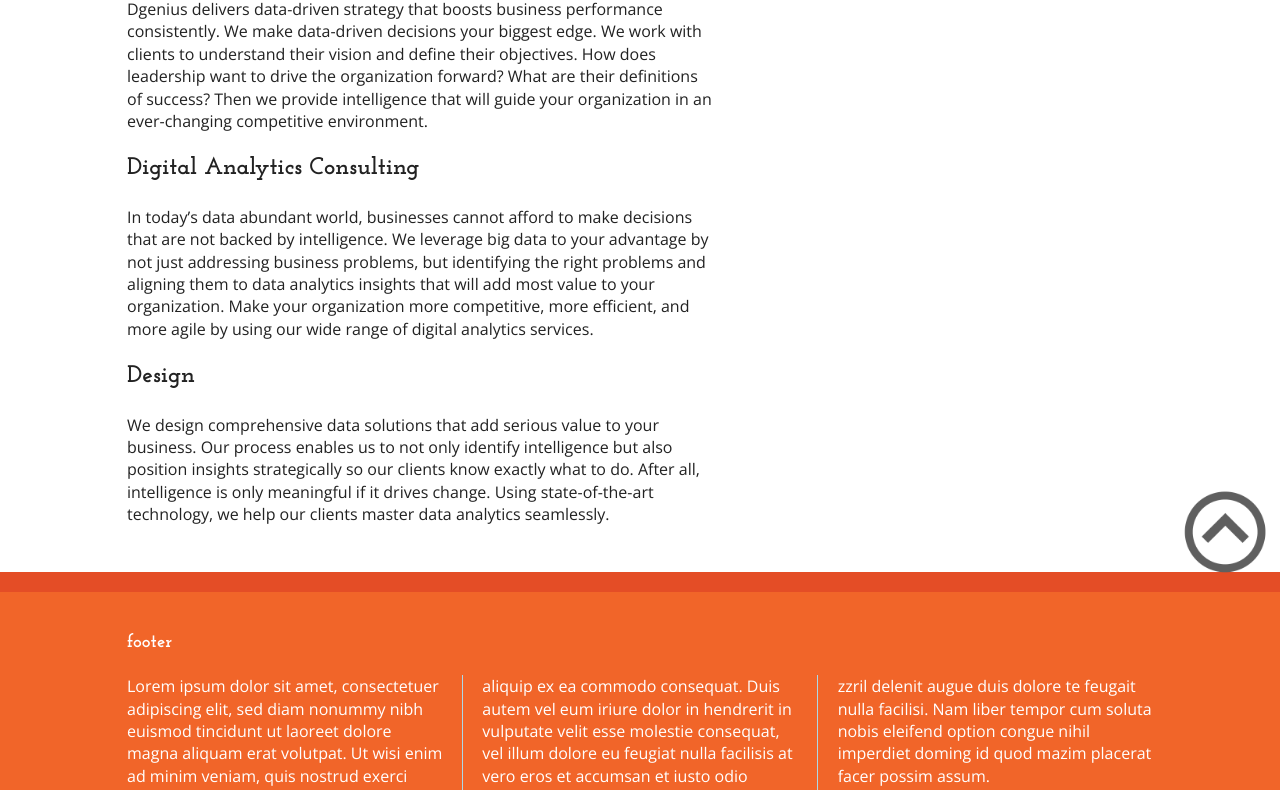
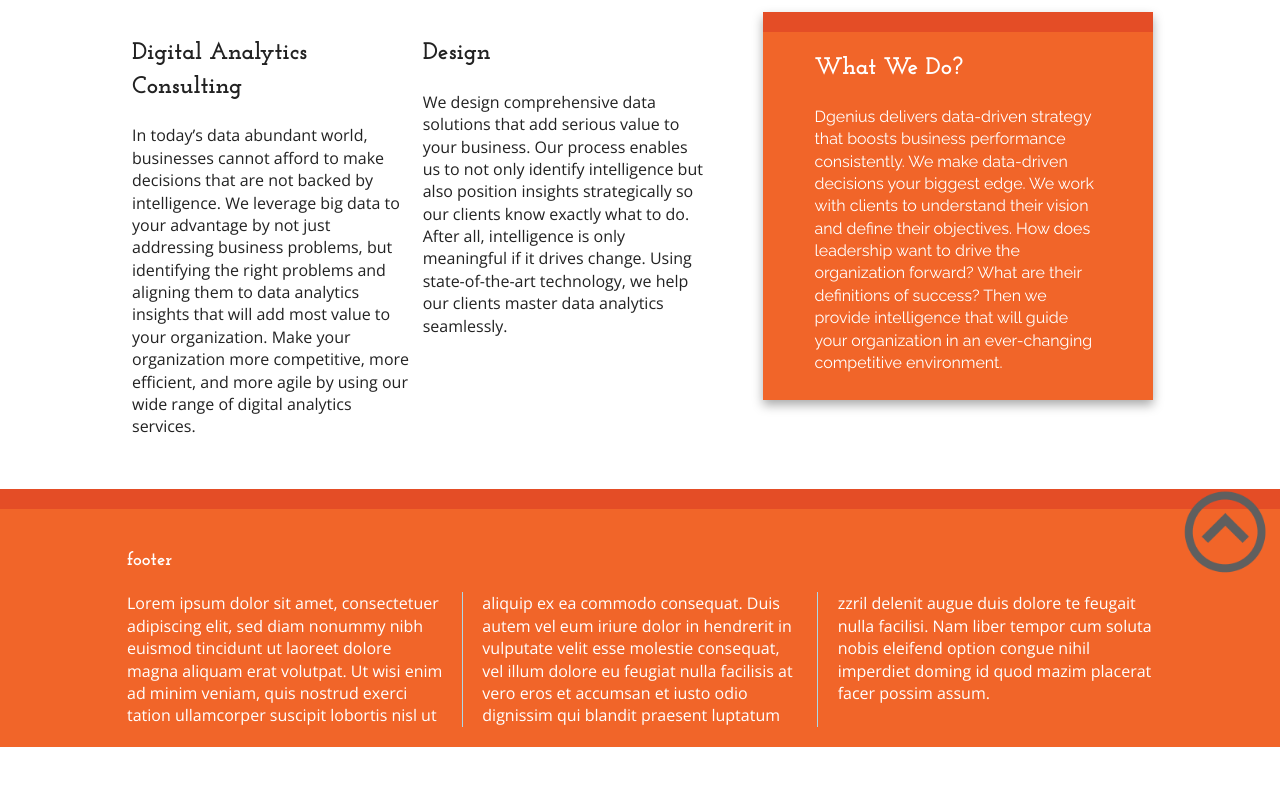
Before and after one commit to rmak78/pure-html5-css3-webpages, a plain HTML site: page what-we-do.html in a window 1280 px wide. Shown: the part 213-1003 px from the top of the page. After the commit the page ends 960 px from the top, so only its background shows below. Drawn offline with nearby package versions, Linux system fonts and the light colour scheme.

Commit message:
What we do page update

```diff
--- a/what-we-do.html
+++ b/what-we-do.html
@@ -24,6 +24,15 @@
 		</script>
 	</head>
     <body>
+	<style>
+		.box.left {
+		width: 48%;
+		float:left;
+		padding: 5px;
+		}
+
+
+	</style>
         <!--[if lt IE 8]>
             <p class="browserupgrade">You are using an <strong>outdated</strong> browser. Please <a href="http://browsehappy.com/">upgrade your browser</a> to improve your experience.</p>
         <![endif]-->
@@ -43,17 +52,18 @@
 
         <div class="main-container">
             <div class="main wrapper clearfix">
-
-                <article>
-                    <section>
+			<h1>What We Do?</h1>
+			 <aside class="whatwedo ">
                         <h2>What We Do?</h2>
                         <p>Dgenius delivers data-driven strategy that boosts business performance consistently. We make data-driven decisions your biggest edge. We work with clients to understand their vision and define their objectives. How does leadership want to drive the organization forward? What are their definitions of success? Then we provide intelligence that will guide your organization in an ever-changing competitive environment.</p>
-                    </section>
-					<section>
+                 </aside>
+                <article>
+
+					<section class="digital box left">
                         <h2>Digital Analytics Consulting</h2>
                         <p>In today’s data abundant world, businesses cannot afford to make decisions that are not backed by intelligence. We leverage big data to your advantage by not just addressing business problems, but identifying the right problems and aligning them to data analytics insights that will add most value to your organization. Make your organization more competitive, more efficient, and more agile by using our wide range of digital analytics services.</p>
                     </section>
-					<section>
+					<section class="design box left">
                         <h2>Design</h2>
                         <p>We design comprehensive data solutions that add serious value to your business. Our process enables us to not only identify intelligence but also position insights strategically so our clients know exactly what to do. After all, intelligence is only meaningful if it drives change. Using state-of-the-art technology, we help our clients master data analytics seamlessly.</p>
                     </section>
```
